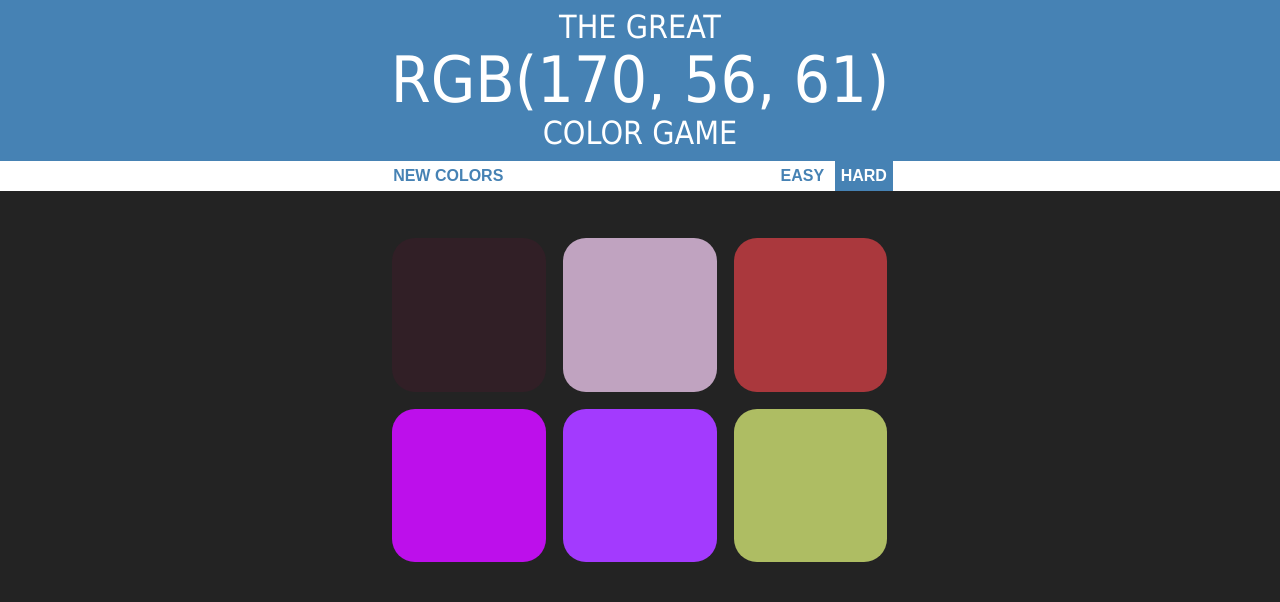
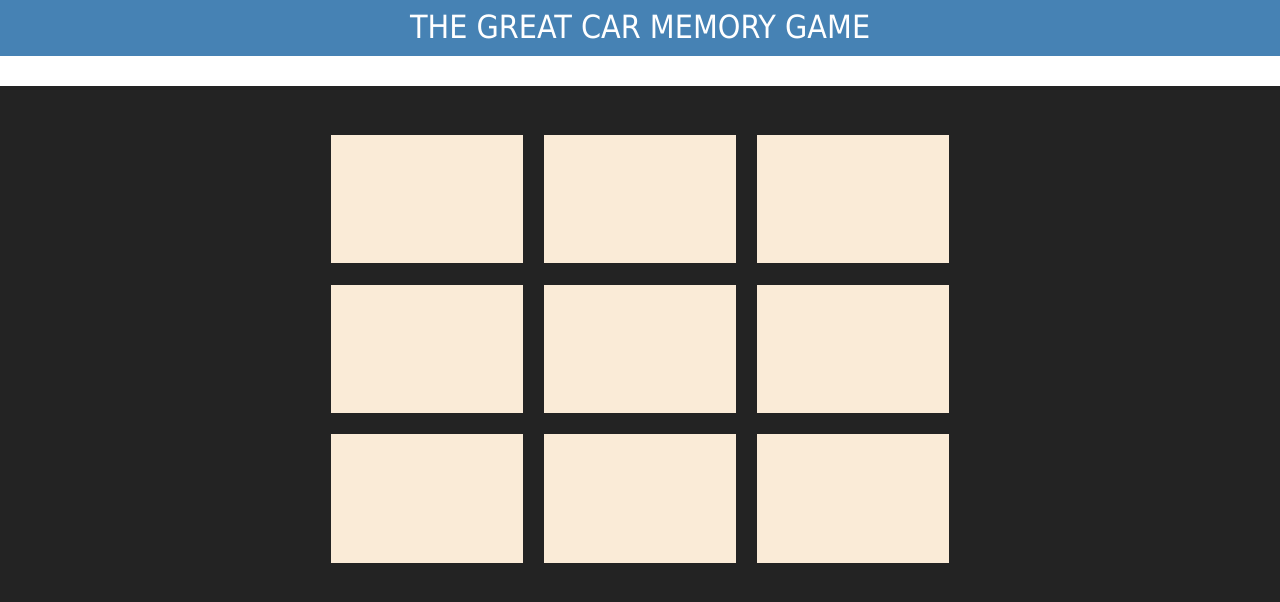
Before and after one commit to HAZberi/the-memory-game, a plain HTML site: page index.html in a window 1280 px wide. Drawn offline with Linux system fonts and the light colour scheme.

Commit message:
game logic complete

```diff
--- a/colorGame.js
+++ b/colorGame.js
@@ -1,16 +1,74 @@
+"use strict";
 
+//DOM Selection
+const container = document.querySelector("#cards-container");
+const images = document.querySelectorAll(".image");
+const covers = document.querySelectorAll(".cover");
+const headerDisplay = document.querySelector("h1");
+
+let openedCards = [];
+let score = 0;
+let matchedCards = [];
+
+container.addEventListener("click", (e) => {
+  e.stopPropagation();
+  if (!e.target.classList.contains("cover")) return;
+  const card = e.target.closest(".cards");
+  const image = card.querySelector(".image");
+  openedCards = updateDisplay(openedCards);
+  image.style.display = "block";
+  e.target.style.display = "none";
+  openedCards.push(image);
+  displayMatchResult(openedCards);
+});
+
+const updateDisplay = function (arr) {
+  if (!(arr.length === 2)) return arr;
+  if (isMatch(arr[0].src, arr[1].src)) {
+  } else {
+    arr.forEach((el) => {
+      el.style.display = "none";
+      el.closest(".cards").querySelector(".cover").style.display = "block";
+    });
+  }
+  arr.splice(0, 2);
+  return arr;
+};
+
+const displayMatchResult = function (arr) {
+	if(!(arr.length === 2)) return
+	if (isMatch(arr[0].src, arr[1].src)) {
+		console.log("Great Work");
+		score++;
+	  } else {
+		console.log("Try Again");
+	  }
+}
+
+const isMatch = function (d1, d2) {
+  if (d1 === d2) return true;
+  return false;
+};
+
+// covers.forEach(cover => cover.style.display = 'block')
+// images.forEach(image => image.style.display = 'none')
+// setTimeout(()=>{
+// 	covers.forEach(cover => cover.style.display = 'none')
+// 	images.forEach(image => image.style.display = 'block')
+// 	setTimeout(()=>{
+// 		covers.forEach(cover => cover.style.display = 'block')
+// 		images.forEach(image => image.style.display = 'none')
+// 	}, 3000);
+// }, 3000);
+
+/*
 // global Variables
 var numColors = 6;
 var colors = [];
 var pickedColor;
 
 // DOM Selection
-var squares = document.querySelectorAll(".square");
-var colorDisplay = document.getElementById("colorDisplay");
-var messageDisplay = document.getElementById("message");
-var headerDisplay = document.querySelector("h1");
-var newColors = document.querySelector("#reset");
-var modeBtn = document.querySelectorAll(".mode");
+
 
 //Game initialization
 init();
@@ -108,3 +166,4 @@ function populateColors(num){
 	//console.log(arr);
 	return arr;
 };
+ */
--- a/index.html
+++ b/index.html
@@ -2,30 +2,56 @@
 <html>
 <head>
 	<meta charset="UTF-8">
-	<title>Color Game</title>
+	<title>Memory Game</title>
 	<link rel="stylesheet" type="text/css" href="styleGame.css">
 </head>
 <body>
 	<h1>
-		The Great
-		<br>
-		<span id="colorDisplay">RGB</span>
-		<br>
-	    Color Game
+		The Great Car Memory Game
 	</h1>
 	<div class = "stripe">
-		<button id = "reset">New Colors</button>
+<!-- 		<button id = "reset">New Colors</button>
 		<span id="message"></span>
 		<button class ="mode">Easy</button>
-		<button class="mode selected">Hard</button>
+		<button class="mode selected">Hard</button> -->
 	</div>
-	<div id="container">
-		<div class="square"></div>
-		<div class="square"></div>
-		<div class="square"></div>
-		<div class="square"></div>
-		<div class="square"></div>
-		<div class="square"></div>
+	<div id="cards-container">
+		<div class="cards">
+			<div class="cover"></div>
+			<img src="./img/img-1.jpg" class='image' id= '1'>
+		</div>
+		<div class="cards">
+			<div class="cover"></div>
+			<img src="./img/img-2.jpg" class='image' id= '2'>
+		</div>
+		<div class="cards">
+			<div class="cover"></div>
+			<img src="./img/img-3.jpg" class='image' id= '3'>
+		</div>
+		<div class="cards">
+			<div class="cover"></div>
+			<img src="./img/img-4.jpg" class='image' id= '4'>
+		</div>
+		<div class="cards">
+			<div class="cover"></div>
+			<img src="./img/img-5.jpg" class='image' id= '5'>
+		</div>
+		<div class="cards">
+			<div class="cover"></div>
+			<img src="./img/img-1.jpg" class='image' id= '6'>
+		</div>
+		<div class="cards">
+			<div class="cover"></div>
+			<img src="./img/img-2.jpg" class='image' id= '7'>
+		</div>
+		<div class="cards">
+			<div class="cover"></div>
+			<img src="./img/img-3.jpg" class='image' id= '8'>
+		</div>
+		<div class="cards">
+			<div class="cover"></div>
+			<img src="./img/img-4.jpg" class='image' id= '9'>
+		</div>
 	</div>
 	<script type="text/javascript" src="colorGame.js"></script>
 </body>
--- a/styleGame.css
+++ b/styleGame.css
@@ -4,30 +4,42 @@ body {
   background-color: #232323;
   font-family: "Tahoma";
 }
-#colorDisplay {
-  font-size: 200%;
-}
-#container {
-  width: 40%;
+#cards-container {
+  width: 50%;
   /*Margin Auto is used in the parent element to center align child elements*/
   margin: 3% auto;
+  display: flex;
+  flex-wrap: wrap;
 }
 /*h1{
 	margin: auto;
 }*/
-.square {
+.cards {
   /*Each square will only take up 30% of the div which makes 3 sidebyside divs occupy 90% total and a margin of 1.66 is added */
   width: 30%;
   margin: 1.66%;
   /*float is used to move the subsequent divs to the left with respect to parent div*/
-  float: left;
+  /* float: left; */
+
   /*Padding bottom is added to create space otherwise nothing will be displayed since all the divs are empty;*/
-  padding-bottom: 30%;
-  border-radius: 15%;
-  transition: background-color 0.75s;
+  /* background-color: antiquewhite; */
+/*   transition: background-color 0.75s;
   -webkit-transition: all 0.75s;
-  -moz-transition: all 0.75s;
+  -moz-transition: all 0.75s; */
 }
+.cover{
+  width: 100%;
+  /*Padding bottom is added to create space otherwise nothing will be displayed since all the divs are empty;
+  67% is roughly the height of the images*/
+  padding-bottom: 67%;
+  background-color: antiquewhite;
+}
+.image{
+  width: 100%;
+  height: 100%;
+  display: none;
+}
+
 h1 {
   color: white;
   text-align: center;
@@ -39,18 +51,35 @@ h1 {
   padding-top: 0.8%;
   line-height: 1.1;
 }
+.stripe {
+  height: 30px;
+  /*margin: auto; This property only work on divs not on text and button*/
+  background: white;
+  text-align: center;
+}
+
+
+
+
+
+
+
+
+
+
+
+
+
+
+
+
 #message {
   /*To Create Space in inline element first make it inline-block*/
   display: inline-block;
   /*now you have to set the width to get the space*/
   width: 20%;
 }
-.stripe {
-  height: 30px;
-  /*margin: auto; This property only work on divs not on text and button*/
-  background: white;
-  text-align: center;
-}
+
 .selected {
   background-color: steelblue;
   color: white;
```
